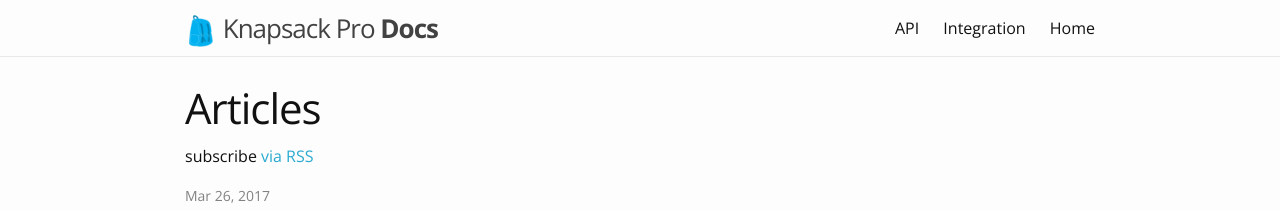
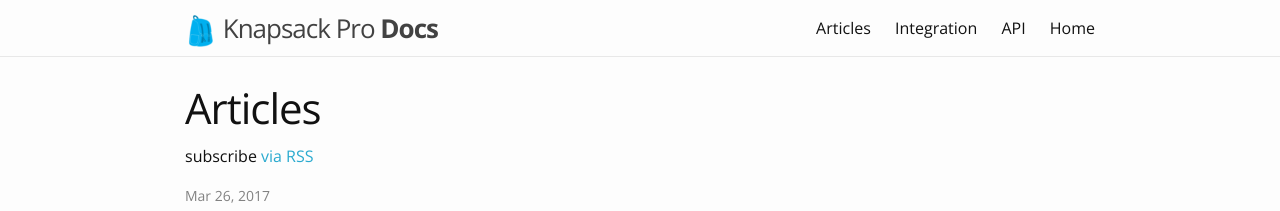
Before and after one commit to KnapsackPro/docs.knapsackpro.com, a Jekyll site: the page built from index.html, in a window 1280 px wide. Shown: the top 211 px of the page. Built offline with Jekyll 4.4.1, drawn with Linux system fonts in a browser that asks for light colours; nearby versions of some CDN libraries.

Commit message:
Add link to articles and reorder links in top navigation

```diff
--- a/_includes/header.html
+++ b/_includes/header.html
@@ -17,8 +17,9 @@
       </a>
 
       <div class="trigger">
+        <a class="page-link" href="/">Articles</a>
+        <a class="page-link" href="/integration/">Integration</a>
         <a class="page-link" href="/api/">API</a>
-        <a class="page-link" href="/integration/">Integration</a>
         <a class="page-link" href="{{ site.knapsack_pro_url }}">Home</a>
       </div>
     </nav>
```
